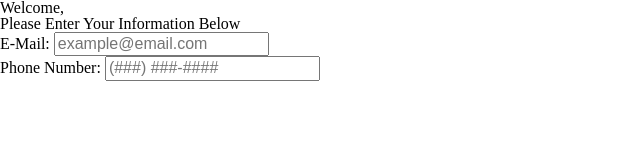
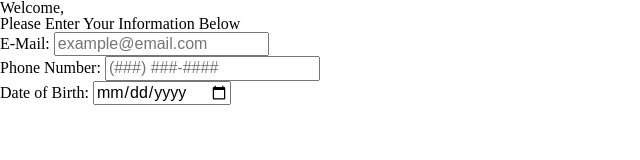
Before and after one commit to jacobroberson/ITMD362Lab2, a plain HTML site: page index.html in a window 1280 px wide. Shown: the whole page, without its empty margins (0-640 px from the left). Drawn offline with Linux system fonts and the light colour scheme.

Commit message:
add date of birth field to form

```diff
--- a/index.html
+++ b/index.html
@@ -22,6 +22,11 @@
 				<label for="phone">Phone Number:</label>
 				<input type="tel" id="phone" placeholder="(###) ###-####">
 			</li>
+			<li>
+				<label for="dob">Date of Birth:</label>
+				<input type="date" id="dob">
+			</li>
+		</ul>
 
 
 </body>
```
